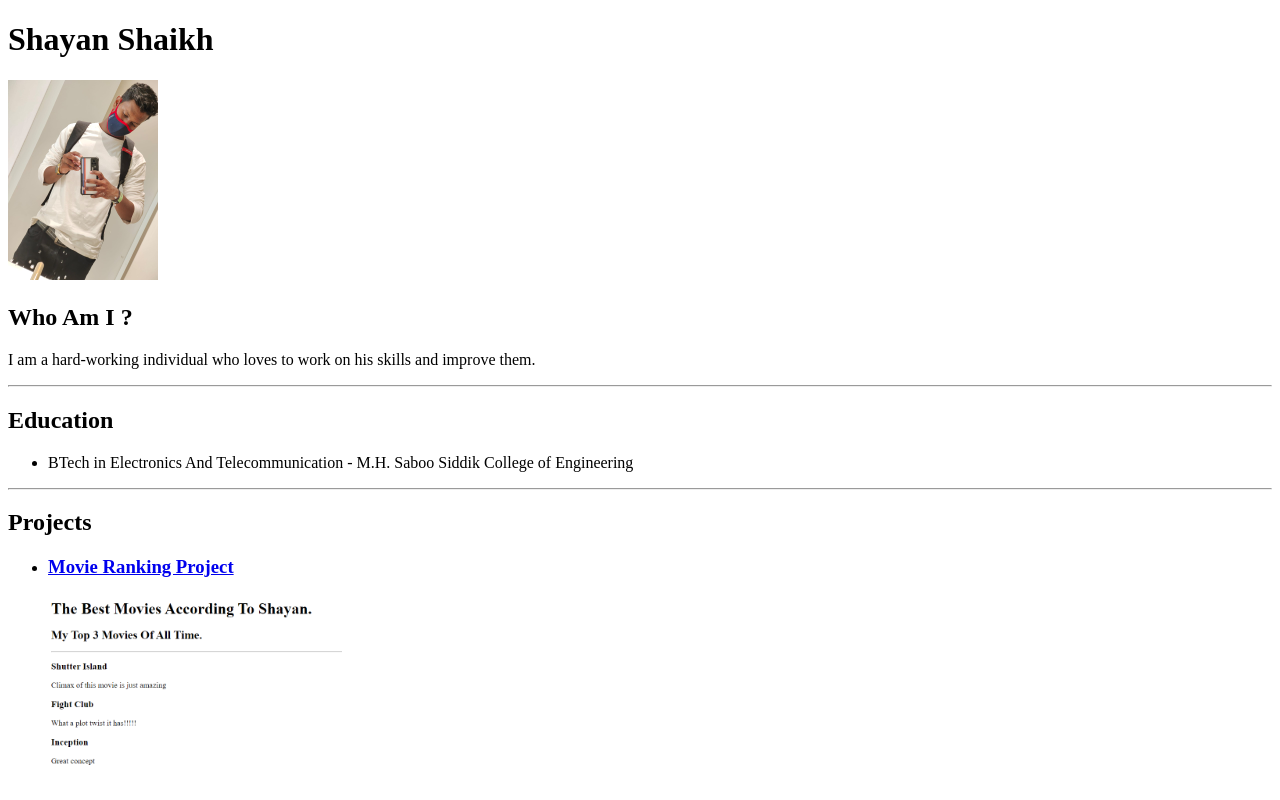
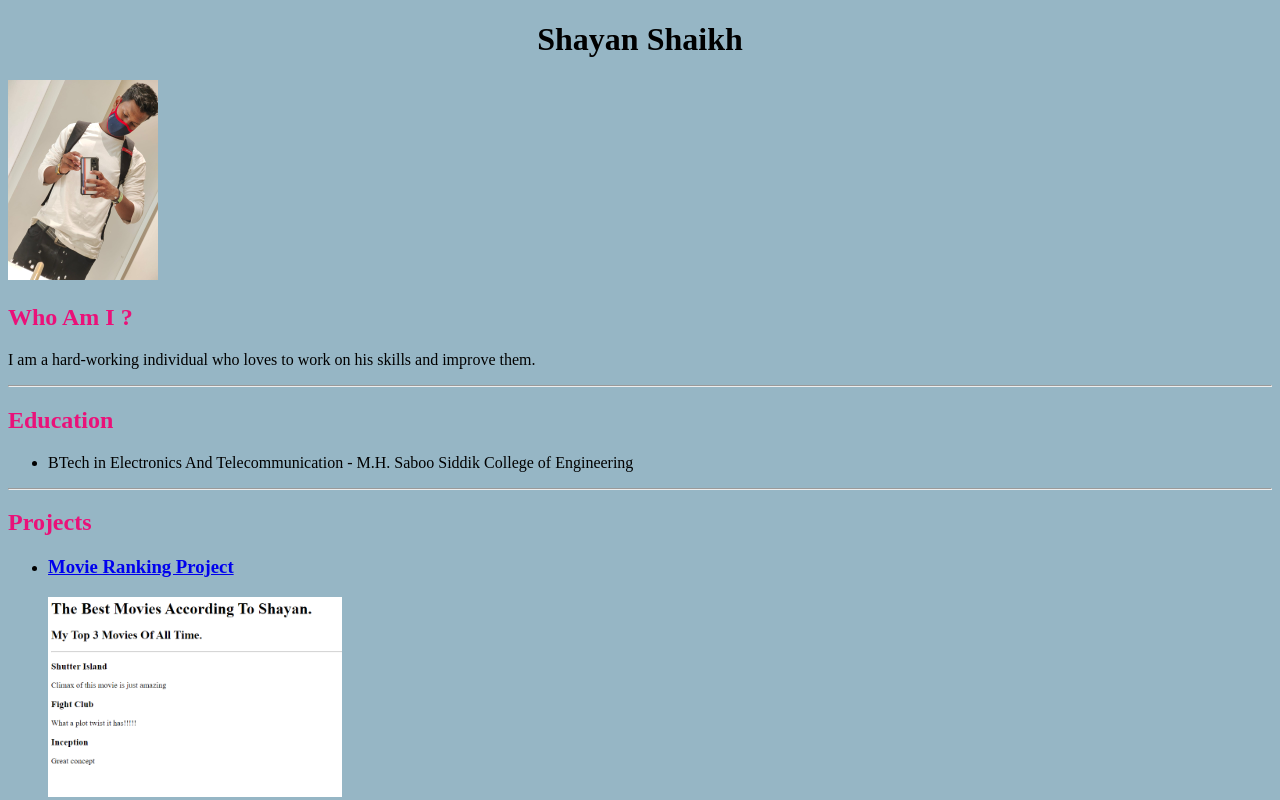
Before and after one commit to Shaokento/html.shay, a plain HTML site: page index.html in a window 1280 px wide. Shown: the top 800 px of the page. Drawn offline with Linux system fonts and the light colour scheme.

Commit message:
Update index.html

```diff
--- a/index.html
+++ b/index.html
@@ -4,6 +4,18 @@
         <meta charset="UTF-8">
         <title>My Resume</title>
     </head>
+     <style>
+        body{
+            background-color: #96B6C5;
+        }
+        h2{
+            color: #EA1179;
+        }
+        h1{
+            text-align: center;
+        }
+
+    </style>
     <body>
         <h1><header>Shayan Shaikh</header></h1>
         <img src="./WhatsApp Image 2023-08-29 at 14.33.49.jpeg" height="200">
```
